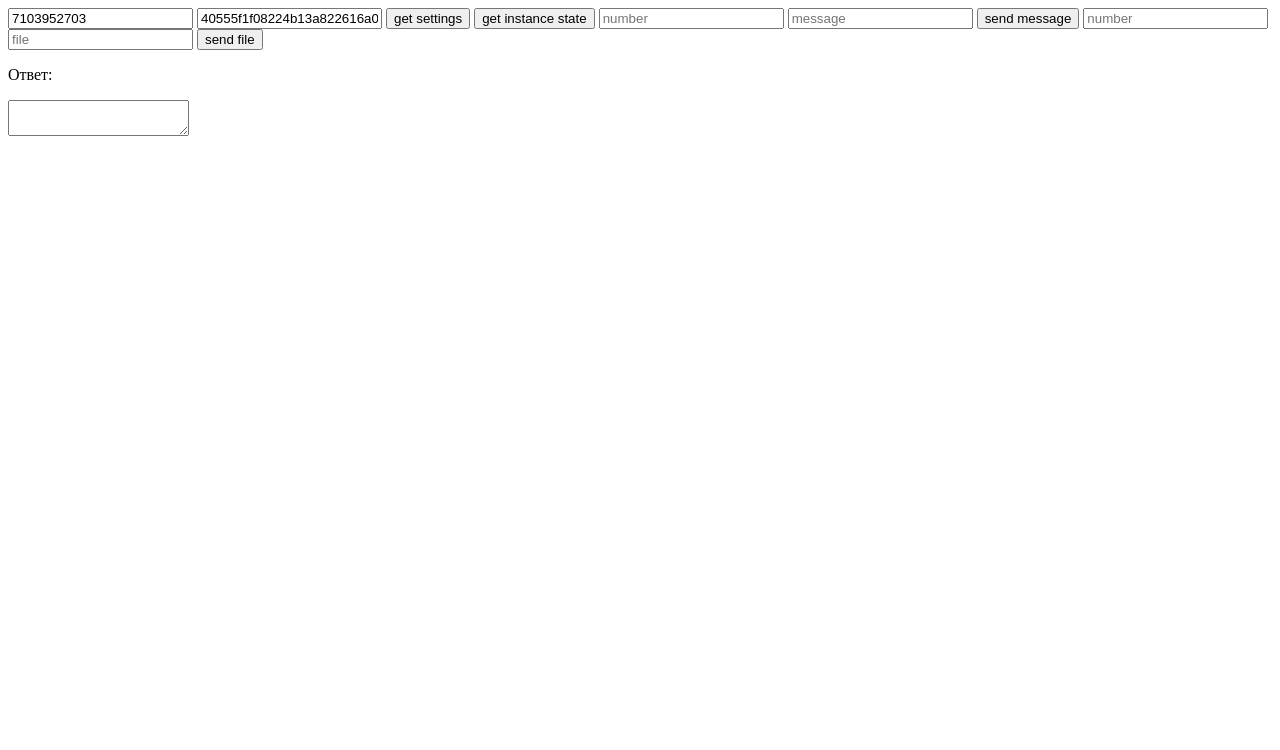
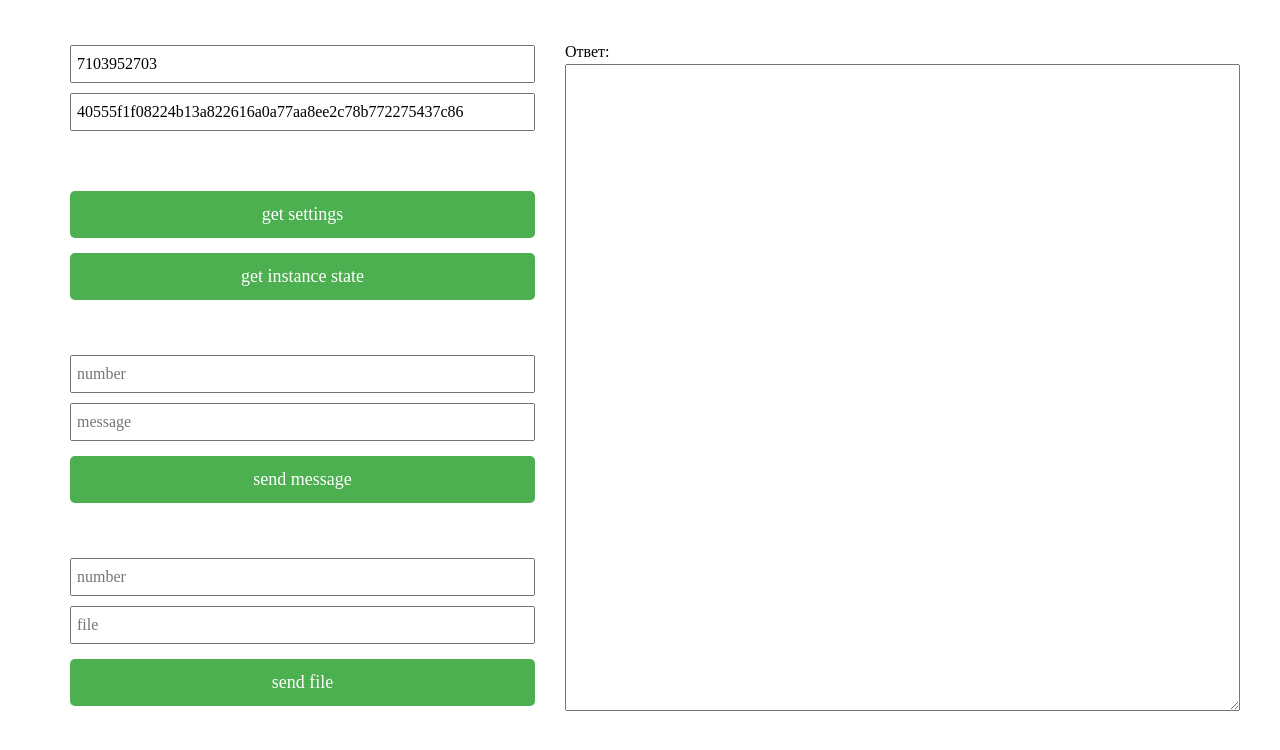
Before and after one commit to Zhandosss/greenApiTest, a website: page main.html in a window 1280 px wide. Drawn offline with Linux system fonts and the light colour scheme; the site is published under a folder, as on GitHub Pages, so addresses that start at the root find nothing.

Commit message:
change path of css

```diff
--- a/main.html
+++ b/main.html
@@ -4,8 +4,8 @@
     <meta charset="UTF-8" />
     <meta name="viewport" content="width=device-width,initial-scale=1" />
     <title>test</title>
-    <link rel="stylesheet" href="/reset.css" />
-    <link rel="stylesheet" href="/index.css" />
+    <link rel="stylesheet" href="reset.css" />
+    <link rel="stylesheet" href="index.css" />
   </head>
 
   <body>
```
